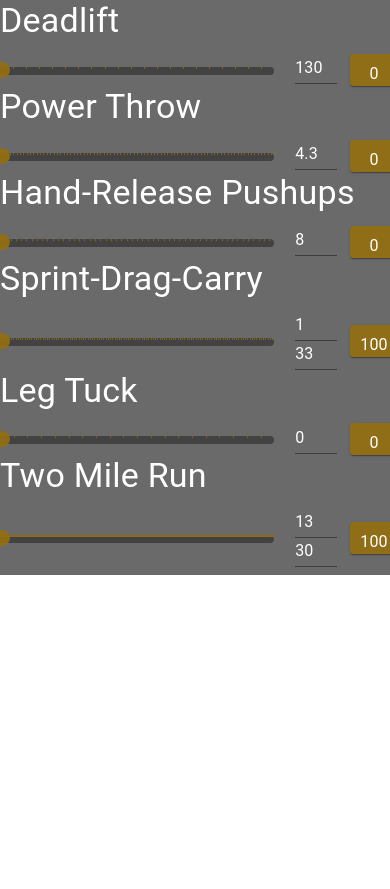
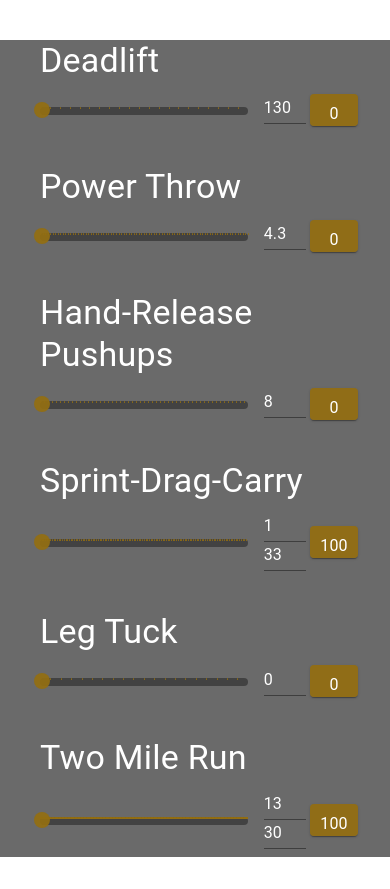
Before and after one commit to aanand3/acftcalc, a React (Create React App) app: page / in a window 390 px wide. Before the commit the page ends 844 px from the top, so only its background shows below. Built offline with nearby package versions, Linux system fonts and the light colour scheme.

Commit message:
more mobile optimization

```diff
--- a/src/Components/EventSlider.js
+++ b/src/Components/EventSlider.js
@@ -113,7 +113,7 @@ export default function EventSlider(props)
     }
 
     return (
-        <Box className={classes.root}>
+        <Box className={classes.root} m={5}>
             <Typography variant="h4" id="input-slider" gutterBottom>
                 {props.eventName}
             </Typography>
--- a/src/Components/TimeSlider.js
+++ b/src/Components/TimeSlider.js
@@ -147,7 +147,7 @@ export default function TimeSlider(props)
     }
 
     return (
-        <Box className={classes.root} >
+        <Box className={classes.root} m={5}>
             <Typography variant="h4" id="input-slider" gutterBottom>
                 {props.eventName}
             </Typography>
```
